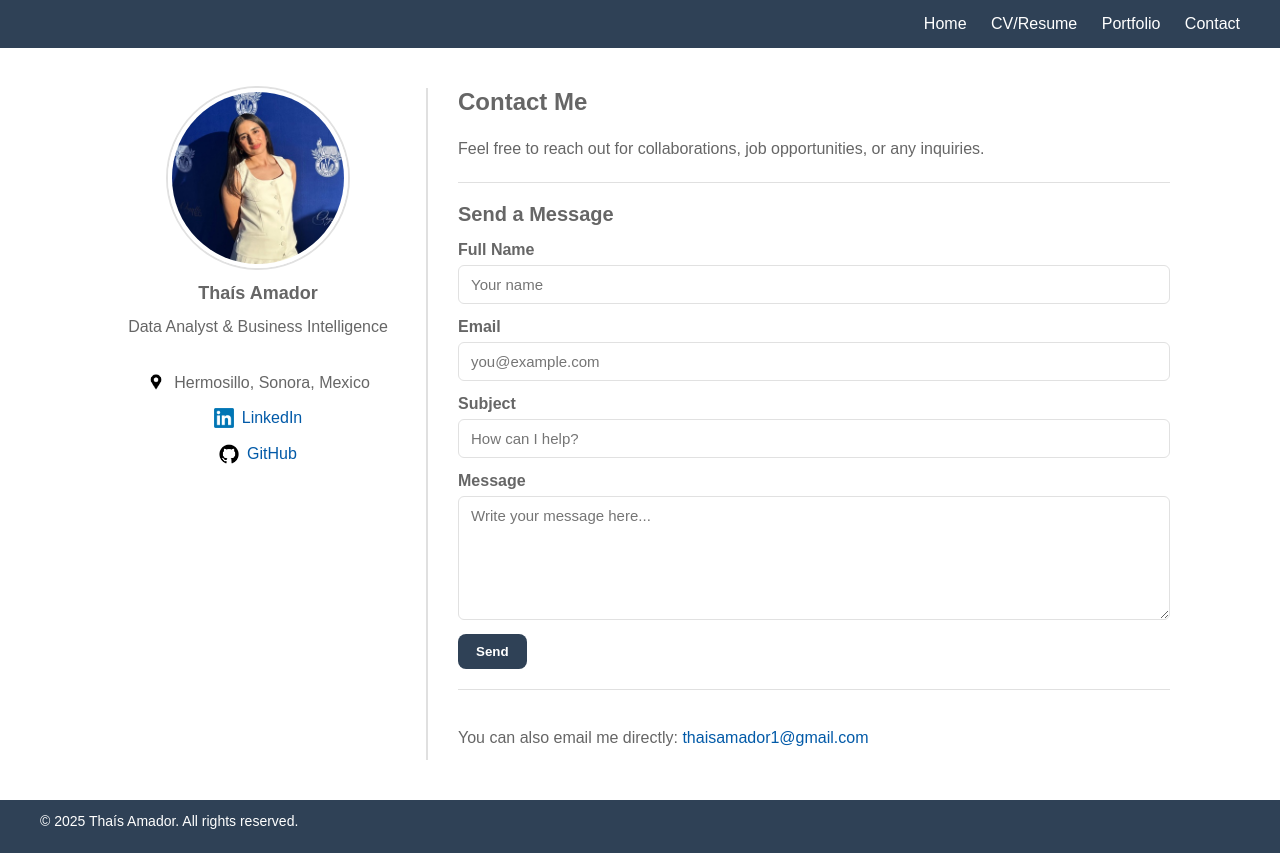
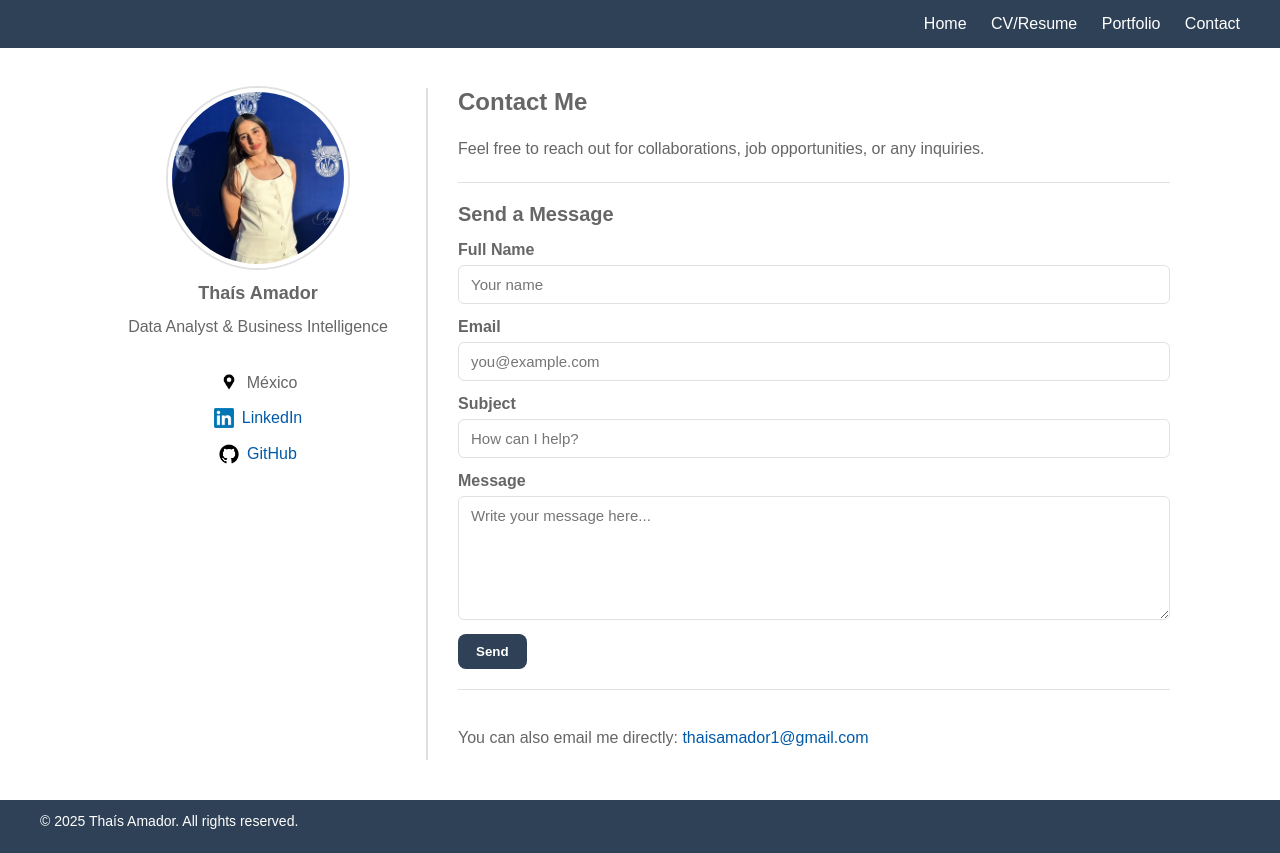
Before and after one commit to thaisamador/portfolio, a plain HTML site: page contact.html in a window 1280 px wide. Drawn offline with Linux system fonts and the light colour scheme.

Commit message:
Update contact.html

```diff
--- a/contact.html
+++ b/contact.html
@@ -26,7 +26,7 @@
       <h3>Thaís Amador</h3>
       <p class="role">Data Analyst &amp; Business Intelligence</p>
       <div class="personal-info">
-        <p><img src="img/location.jpg" class="icon" alt="">Hermosillo, Sonora, Mexico</p>
+        <p><img src="img/location.jpg" class="icon" alt="">México</p>
         <p><a href="https://www.linkedin.com/in/tha%C3%ADs-amador/" target="_blank" rel="noopener">
           <img src="img/linkedin.jpg" class="icon" alt="LinkedIn">LinkedIn</a></p>
         <p><a href="https://github.com/thaisamador" target="_blank" rel="noopener">
```
